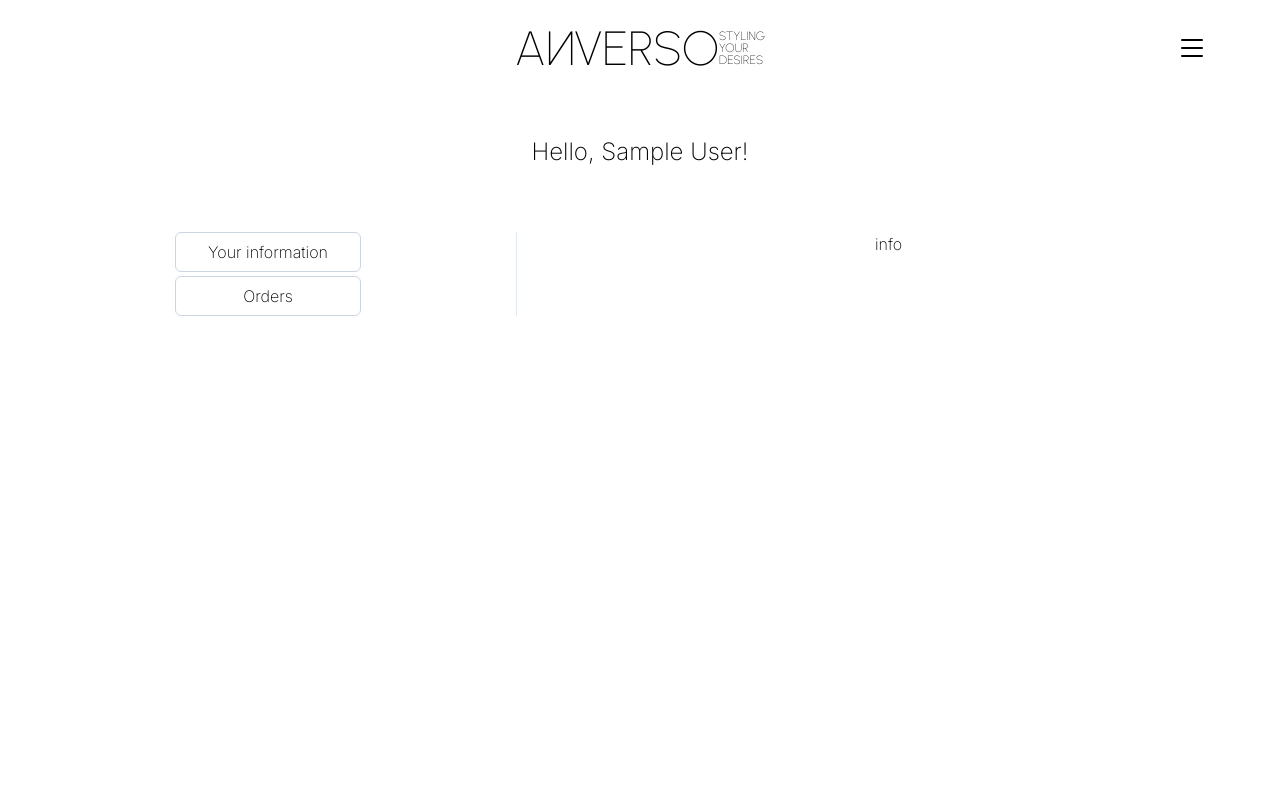
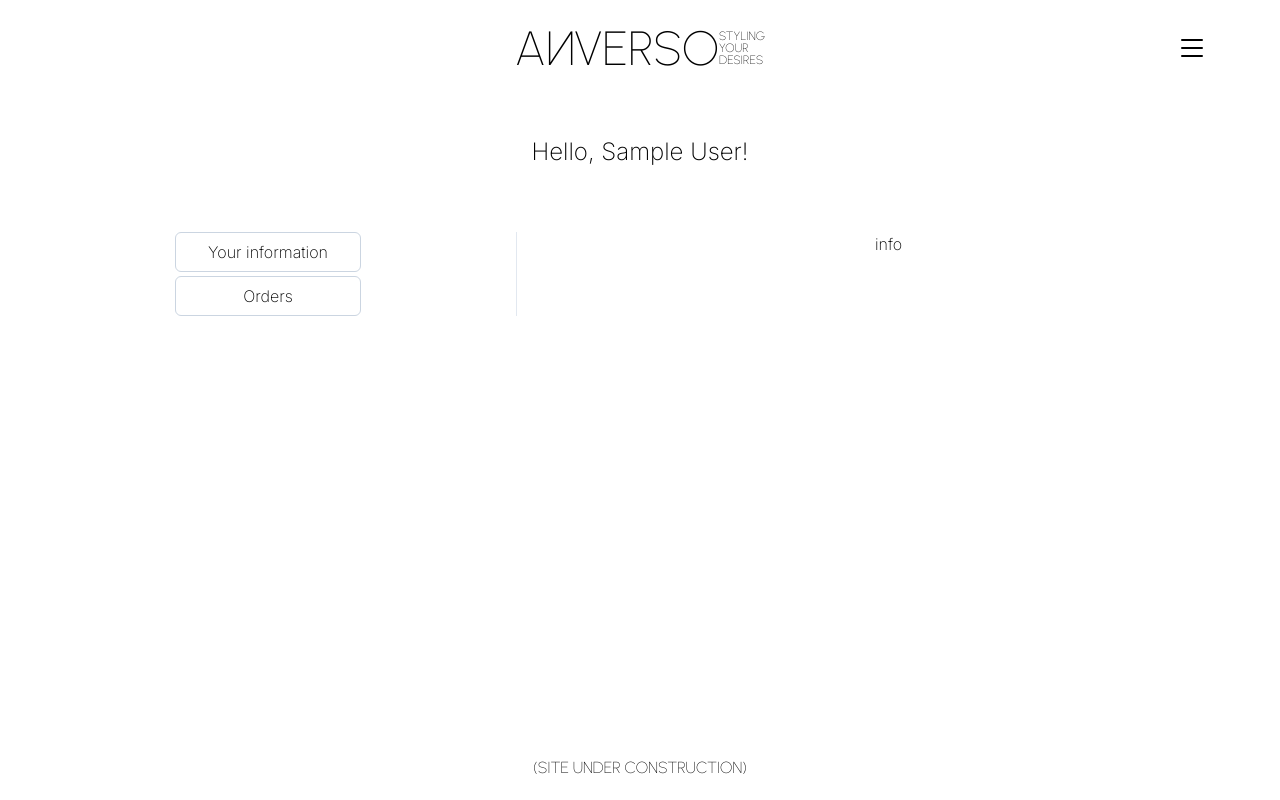
Before and after one commit to keshavsharma333/nextjs-ecommerce, a Next.js app: page /profile in a window 1280 px wide. Built offline with nearby package versions, Linux system fonts and the light colour scheme; no server answers; sample sign-in values are in the browser's storage.

Commit message:
'Site under construction' message added

```diff
--- a/app/components/header/header.tsx
+++ b/app/components/header/header.tsx
@@ -33,6 +33,9 @@ export const Header = () => {
             <span className='mb-1'>DESIRES</span>
           </p>
         </Link>
+        <p className={`fixed bottom-5 ${urbanist100.className}`}>
+          (SITE UNDER CONSTRUCTION)
+        </p>
         <CartIcon />
       </nav>
     </header>
```
